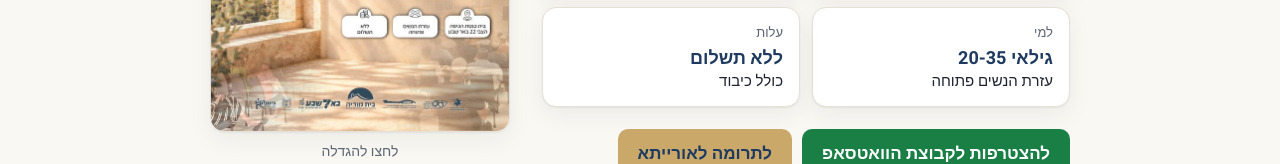
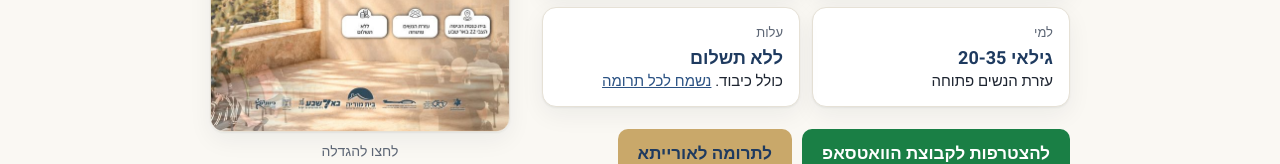
Before and after one commit to hakipabs/hakipabs-site, a plain HTML site: page oraita.html in a window 1280 px wide. Shown: the part 359-523 px from the top of the page. Drawn offline with Linux system fonts and the light colour scheme; a web font is replaced by a local one.

Commit message:
Oraita: 'we welcome any donation' link in the cost card
Co-Authored-By: Claude Opus 5.5 <noreply@anthropic.com>

```diff
--- a/oraita.html
+++ b/oraita.html
@@ -100,7 +100,7 @@ footer{border-top:1px solid var(--line);padding:26px 0 44px;color:var(--muted);f
         <div class="fact"><dt>מתי</dt><dd>בימי חמישי, 20:00<span>כל שבוע</span></dd></div>
         <div class="fact"><dt>איפה</dt><dd>בית הכנסת הכיפה<span><a href="https://www.google.com/maps/search/?api=1&query=%D7%94%D7%A6%D7%91%D7%99+22+%D7%91%D7%90%D7%A8+%D7%A9%D7%91%D7%A2" target="_blank" rel="noopener">הצבי 22, באר שבע</a></span></dd></div>
         <div class="fact"><dt>למי</dt><dd>גילאי 20-35<span>עזרת הנשים פתוחה</span></dd></div>
-        <div class="fact"><dt>עלות</dt><dd>ללא תשלום<span>כולל כיבוד</span></dd></div>
+        <div class="fact"><dt>עלות</dt><dd>ללא תשלום<span>כולל כיבוד. <a href="https://mrng.to/ovX5es3Zot" target="_blank" rel="noopener">נשמח לכל תרומה</a></span></dd></div>
       </dl>
       <div class="actions">
         <a class="btn btn-wa" href="https://chat.whatsapp.com/CCDFX7Iv6GoHdUq1n2WExm" target="_blank" rel="noopener">להצטרפות לקבוצת הוואטסאפ</a>
```
